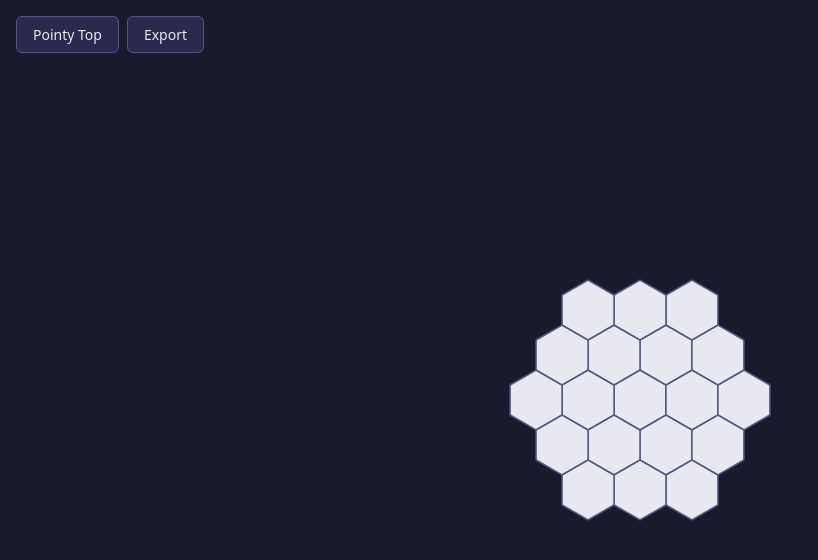
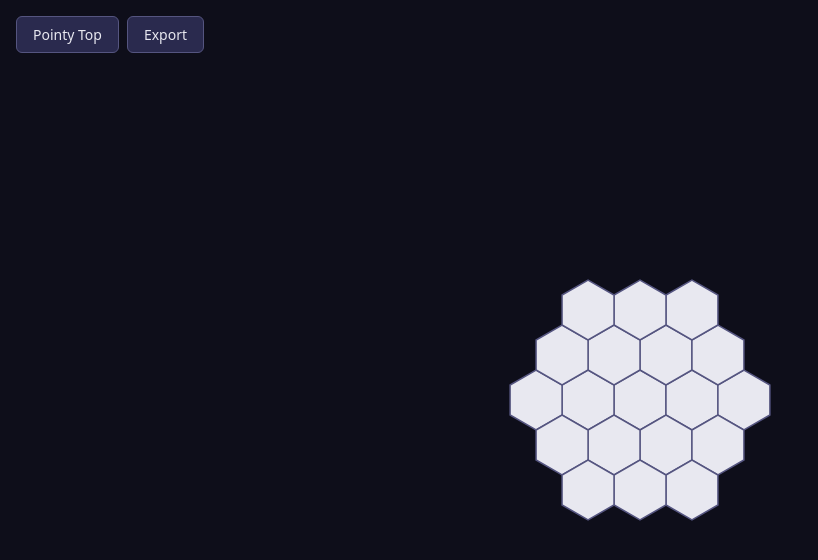
Before and after one commit to jakedemian/hexmap, a React (Vite) app: page / in a window 1280 px wide. Shown: the top 560 px of the page, without its empty margins (0-818 px from the left). Built offline with nearby package versions, Linux system fonts and the light colour scheme.

Commit message:
darken background color

```diff
--- a/src/index.css
+++ b/src/index.css
@@ -12,5 +12,5 @@ html, body, #root {
 
 body {
   font-family: system-ui, -apple-system, sans-serif;
-  background: #1a1a2e;
+  background: #0e0e1a;
 }
```
